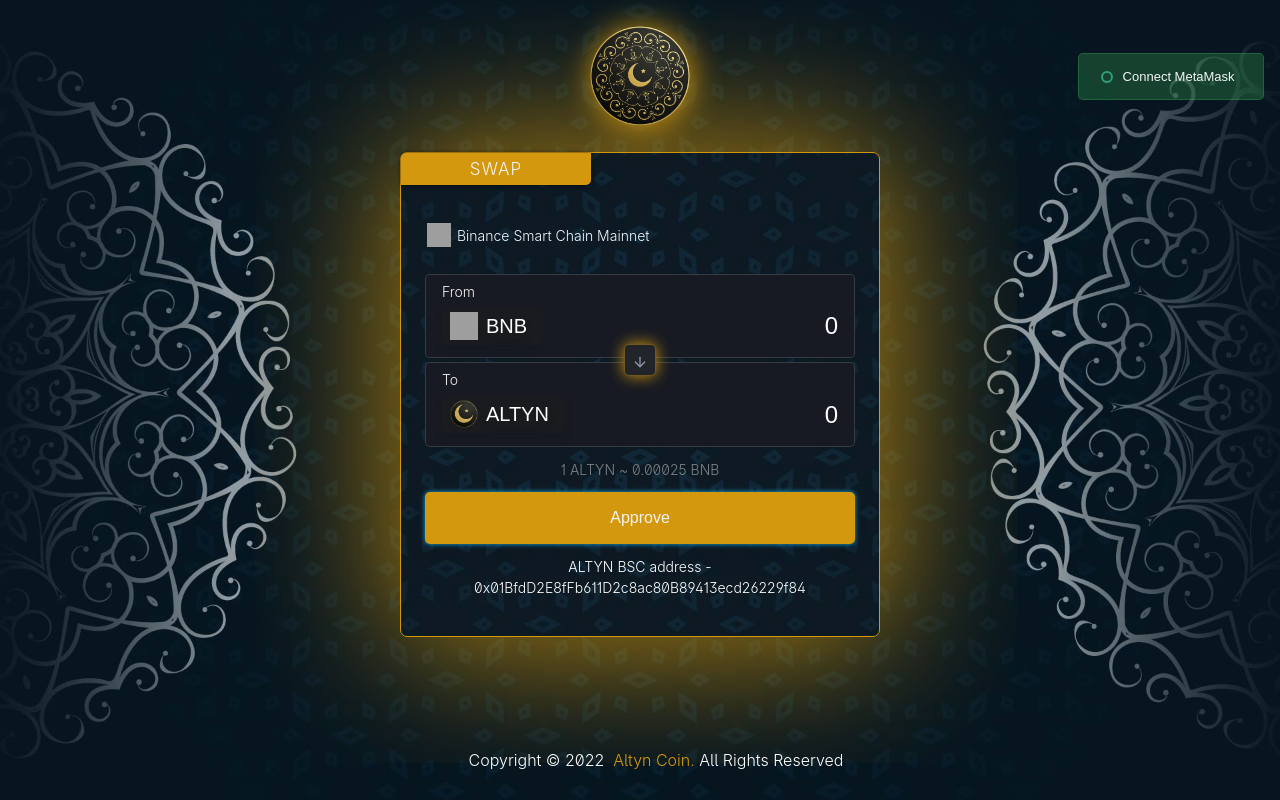
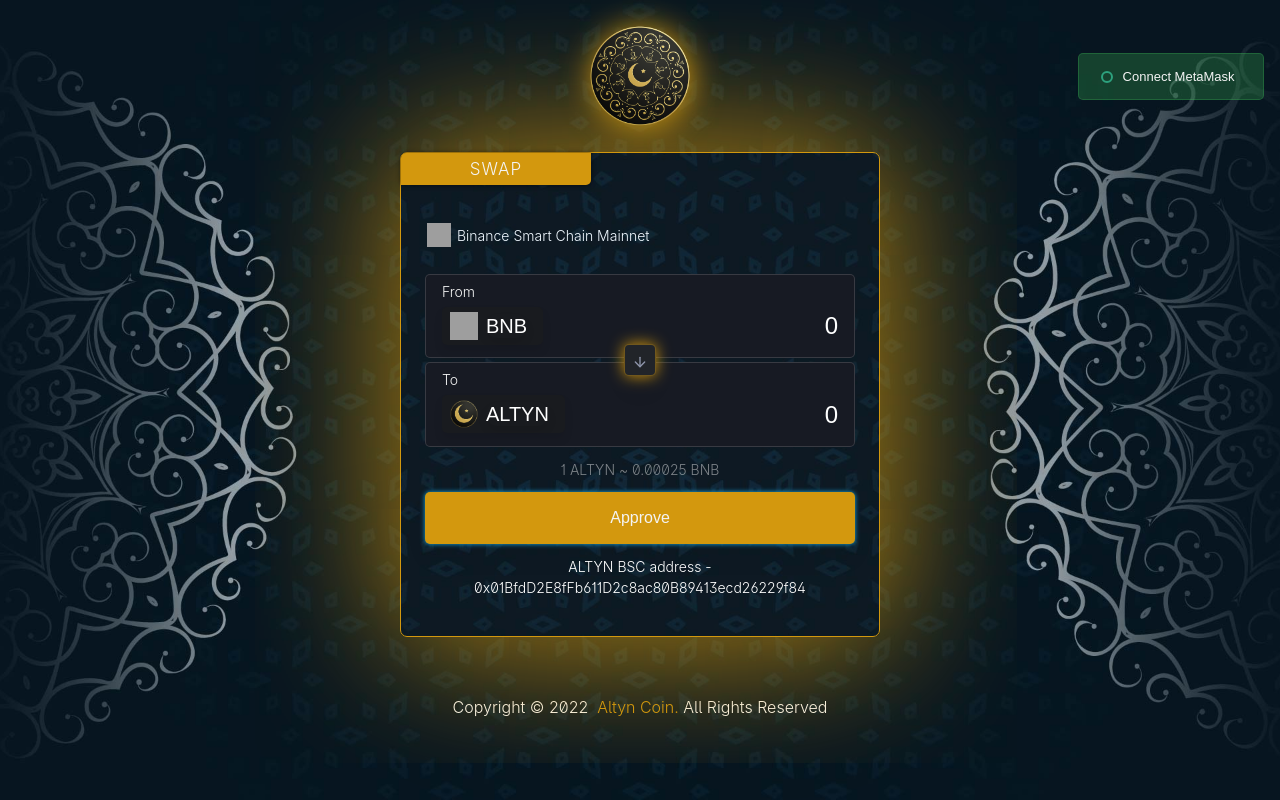
Before and after one commit to errfrost/Altyn, a React (Create React App) app: page / in a window 1280 px wide. Built offline with nearby package versions, Linux system fonts and the light colour scheme; grey boxes are pictures that could not be loaded.

Commit message:
CSS Bugs
postions from absolute to relative

```diff
--- a/src/Altyn.js
+++ b/src/Altyn.js
@@ -215,7 +215,7 @@
 	</form>
 	*/
   return (
-    <div>
+    <div className={styles.main}>
 
       <div className={styles.header}>
         <div className={styles.header__wrapper}>
--- a/src/Altyn.module.css
+++ b/src/Altyn.module.css
@@ -32,8 +32,9 @@
 .x1{display: flex; align-content: center; align-items: center; text-decoration: none; font-weight:600}
 .x3{background: transparent; border: 0; color:#f4f4f4; font-size: 13px; font-weight: 100;margin:0 auto;}
 
+.main{}
 /*SWAP BAR*/
-.swap__container{display:flex;flex-direction:column;width:100%;padding:60px 16px 0;-webkit-box-align:center;z-index:1;position:absolute;align-content:center;justify-content:center;align-items:center;height:inherit;padding-top:0}
+.swap__container{display:flex;flex-direction:column;width:100%;padding:60px 16px 0;-webkit-box-align:center;z-index:1;position:relative;align-content:center;justify-content:center;align-items:center;height:inherit;padding-top:0;}
 .swap__container{height:initial!important}
 .MainDescriptor{position:relative;letter-spacing:1px;line-height:2rem;color:#f4f4f4;font-size:10px;padding:.3rem;padding-top:.3rem;width:auto;text-align:center;margin:2rem;margin-top:2rem;top:0;padding-top:0;margin-top:0;display:none!important}
 .swap__mainfield{position:relative;width:100%;padding-top:1rem;padding-bottom:1rem;box-shadow:2px 1px 10rem #d3980e!important;max-width:480px;width:100%;background:rgba(41,43,46,.2);background-image:none;animation:animateGlow 1s ease 1;color:#fff;line-height:1.5;padding:1.875rem 1rem;padding-right:1rem;padding-left:1rem;padding-right:1rem;padding-left:1rem;border-radius:.4375rem;border:1px #d3980e solid;transition:.2s;padding-top:0}
@@ -140,12 +141,12 @@
 
 
 
-.footerDescriptor{display:flex;z-index:99999999999999;height:5rem;width:100%;bottom:0!important;align-content:center;justify-content:center;align-items:center;position:static;padding-left:2rem}
+.footerDescriptor{display:flex;z-index:99999999999999;height:5rem;width:100%;bottom:0!important;align-content:center;justify-content:center;align-items:center;position:static;}
 .footerDescriptor ul{display:flex;height:100%;margin-top:0;opacity:.8}
 .footerIcon{width:100%;display:flex;align-content:center;justify-content:center;align-items:center;z-index:99999999999999}
 .footerIcon ul{width:100%;display:flex;justify-content:flex-end;padding:0;margin:0;opacity:.5}
 .footerIcon ul li:hover{padding-top:2px;opacity:.9;color:#78d246;box-shadow:2px 1px 10rem #78d246!important;transition:.2s}
 .footerIcon ul li{color:#bfbfbf;display:flex;border-radius:50%;width:4rem;height:4rem;text-align:center;margin-left:1rem;font-size:20px;justify-content:center;align-content:center;align-items:center}
-.footer{position: absolute;bottom: 0;display: flex;justify-content: center;width: 100%;}
+.footer{position: relative;bottom: 0;justify-content: center;width: 100%;padding-top: 10px;}
 .footer img {width: 24px;height: 24px}
 .footer a{text-decoration:none!important;font-size:24px;color:#fff!important}
```
